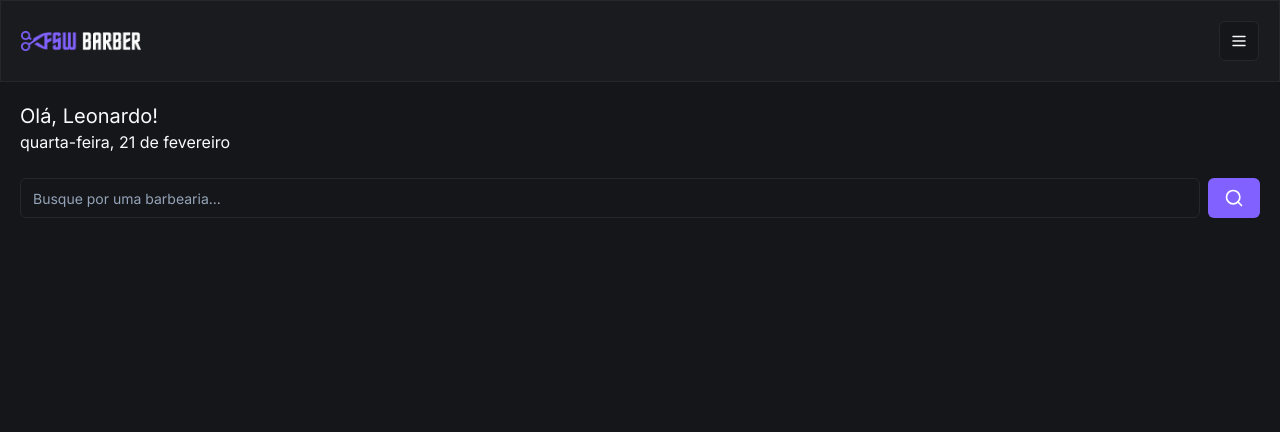
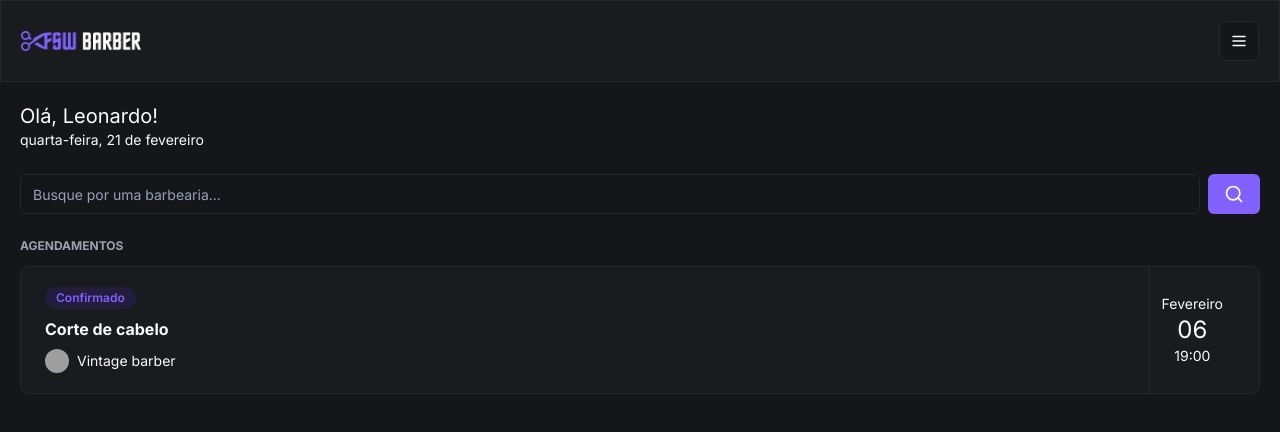
Before and after one commit to Leozhr/BarberShop-NextJS, a Next.js app: page / in a window 1280 px wide. Shown: the top 432 px of the page. Built offline with nearby package versions, Linux system fonts and the light colour scheme; grey boxes are pictures that could not be loaded.

Commit message:
feat: add initial booking component

```diff
--- a/app/(home)/page.tsx
+++ b/app/(home)/page.tsx
@@ -1,21 +1,32 @@
 import { format } from 'date-fns'
 import { ptBR } from 'date-fns/locale';
 import Search from './_components/search';
+import BookingItem from '../_components/booking-item';
 
 export default function Home() {
   return (
     <div>
       <div className='px-5 pt-5'>
         <h1 className='text-xl'>Olá, Leonardo!</h1>
-        { format(new Date(), "EEEE, dd 'de' MMMM", {
+        <p className='text-sm'>
+          { format(new Date(), "EEEE, dd 'de' MMMM", {
           locale: ptBR,
-        })}
+          })}
+        </p>
+
       </div>
 
       <div className='px-5 mt-6'>
         <Search />
       </div>
 
+      <div className='px-5 mt-6'>
+        <h2 className='text-xs uppercase text-gray-400 font-bold mb-3'>
+          Agendamentos
+        </h2>
+        <BookingItem />
+      </div>
+
     </div>
   );
 }
--- /dev/null
+++ b/app/_components/booking-item.tsx
@@ -0,0 +1,35 @@
+'use client';
+import { Avatar, AvatarImage } from "@/app/_components/ui/avatar";
+import { Badge } from "./ui/badge";
+import { Card, CardContent } from "./ui/card";
+import { AvatarFallback } from "./ui/avatar";
+
+const BookingItem = () => {
+  return (
+    <Card>
+      <CardContent className="flex justify-between py-0">
+        <div className="flex flex-col gap-2 py-5">
+          <Badge className="bg-[#221C3D] text-primary w-fit">Confirmado</Badge>
+          <h2 className="font-bold">Corte de cabelo</h2>
+
+          <div className="flex items-center gap-2">
+            <Avatar className="h-6 w-6">
+              <AvatarImage src={"https://utfs.io/f/0ddfbd26-a424-43a0-aaf3-c3f1dc6be6d1-1kgxo7.png"} />
+              <AvatarFallback>A</AvatarFallback>
+            </Avatar>
+
+            <h3 className="text-sm">Vintage barber</h3>
+          </div>
+        </div>
+
+        <div className="flex flex-col items-center justify-center border-l border-solid border-secondary px-3">
+          <p className="text-sm">Fevereiro</p>
+          <p className="text-2xl">06</p>
+          <p className="text-sm">19:00</p>
+        </div>
+      </CardContent>
+    </Card>
+  )
+}
+
+export default BookingItem;
--- /dev/null
+++ b/app/_components/ui/avatar.tsx
@@ -0,0 +1,50 @@
+"use client"
+
+import * as React from "react"
+import * as AvatarPrimitive from "@radix-ui/react-avatar"
+
+import { cn } from "@/app/_lib/utils"
+
+const Avatar = React.forwardRef<
+  React.ElementRef<typeof AvatarPrimitive.Root>,
+  React.ComponentPropsWithoutRef<typeof AvatarPrimitive.Root>
+>(({ className, ...props }, ref) => (
+  <AvatarPrimitive.Root
+    ref={ref}
+    className={cn(
+      "relative flex h-10 w-10 shrink-0 overflow-hidden rounded-full",
+      className
+    )}
+    {...props}
+  />
+))
+Avatar.displayName = AvatarPrimitive.Root.displayName
+
+const AvatarImage = React.forwardRef<
+  React.ElementRef<typeof AvatarPrimitive.Image>,
+  React.ComponentPropsWithoutRef<typeof AvatarPrimitive.Image>
+>(({ className, ...props }, ref) => (
+  <AvatarPrimitive.Image
+    ref={ref}
+    className={cn("aspect-square h-full w-full", className)}
+    {...props}
+  />
+))
+AvatarImage.displayName = AvatarPrimitive.Image.displayName
+
+const AvatarFallback = React.forwardRef<
+  React.ElementRef<typeof AvatarPrimitive.Fallback>,
+  React.ComponentPropsWithoutRef<typeof AvatarPrimitive.Fallback>
+>(({ className, ...props }, ref) => (
+  <AvatarPrimitive.Fallback
+    ref={ref}
+    className={cn(
+      "flex h-full w-full items-center justify-center rounded-full bg-muted",
+      className
+    )}
+    {...props}
+  />
+))
+AvatarFallback.displayName = AvatarPrimitive.Fallback.displayName
+
+export { Avatar, AvatarImage, AvatarFallback }
--- /dev/null
+++ b/app/_components/ui/badge.tsx
@@ -0,0 +1,36 @@
+import * as React from "react"
+import { cva, type VariantProps } from "class-variance-authority"
+
+import { cn } from "@/app/_lib/utils"
+
+const badgeVariants = cva(
+  "inline-flex items-center rounded-full border px-2.5 py-0.5 text-xs font-semibold transition-colors focus:outline-none focus:ring-2 focus:ring-ring focus:ring-offset-2",
+  {
+    variants: {
+      variant: {
+        default:
+          "border-transparent bg-primary text-primary-foreground hover:bg-primary/80",
+        secondary:
+          "border-transparent bg-secondary text-secondary-foreground hover:bg-secondary/80",
+        destructive:
+          "border-transparent bg-destructive text-destructive-foreground hover:bg-destructive/80",
+        outline: "text-foreground",
+      },
+    },
+    defaultVariants: {
+      variant: "default",
+    },
+  }
+)
+
+export interface BadgeProps
+  extends React.HTMLAttributes<HTMLDivElement>,
+    VariantProps<typeof badgeVariants> {}
+
+function Badge({ className, variant, ...props }: BadgeProps) {
+  return (
+    <div className={cn(badgeVariants({ variant }), className)} {...props} />
+  )
+}
+
+export { Badge, badgeVariants }
--- a/package.json
+++ b/package.json
@@ -13,6 +13,7 @@
   },
   "dependencies": {
     "@prisma/client": "^5.10.1",
+    "@radix-ui/react-avatar": "^1.0.4",
     "@radix-ui/react-slot": "^1.0.2",
     "class-variance-authority": "^0.7.0",
     "clsx": "^2.1.0",
```
Also changed, not shown: 1 other file (tests, documents, lock files or other folders).
